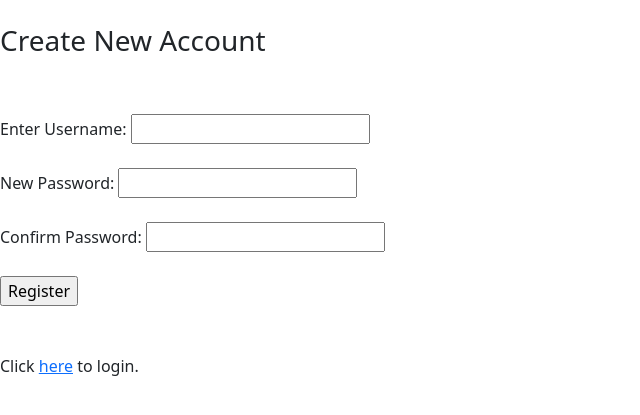
After one commit to hsojseven/COMP422_TTRPG, a Flask app: page /register/ in a window 1280 px wide. The commit adds this page. Shown: the top 415 px of the page, without its empty margins (0-640 px from the left). Run offline with Flask 2, Linux system fonts and the light colour scheme; parts of the project's set-up code (start-up, migrations or seed data) failed here and were passed over.

Commit message:
Login stuff is working

```diff
--- a/myforms.py
+++ b/myforms.py
@@ -1,14 +1,24 @@
 from flask_wtf import FlaskForm
-from wtforms import StringField, SubmitField
+from wtforms import StringField, SubmitField, PasswordField
 from wtforms.fields.simple import TextAreaField
-from wtforms.validators import InputRequired
+from wtforms.validators import InputRequired, EqualTo, Length
 
 # define our own FlaskForm subclass for our form
 class LoginForm(FlaskForm):
   username = StringField("Username: ", validators=[InputRequired()])
+  password = PasswordField("Password: ",
+      validators=[InputRequired(), Length(min=8, max=256)])
   submit = SubmitField("Submit")
 
 class GameForm(FlaskForm):
   name = StringField("Name: ", validators=[InputRequired()])
   description = TextAreaField("Description: ", validators=[InputRequired()])
   submit = SubmitField("Submit")
+
+class RegisterForm(FlaskForm):
+  username = StringField("Enter Username: ", validators=[InputRequired()])
+  password = PasswordField("New Password: ",
+      validators=[InputRequired(), Length(min=8, max=256)])
+  confirm_password = PasswordField("Confirm Password: ",
+      validators=[EqualTo('password')])
+  submit = SubmitField("Register")
--- a/server.py
+++ b/server.py
@@ -1,7 +1,10 @@
 import os
-from flask import Flask, render_template, request, redirect, url_for, session, flash, g, abort, jsonify
-from myforms import GameForm, LoginForm
+from flask import Flask, render_template, request, redirect, url_for, session, flash, g, jsonify
+from myforms import GameForm, LoginForm, RegisterForm
+from flask_login import UserMixin, LoginManager, login_required
+from flask_login import login_user, logout_user, current_user
 from flask_sqlalchemy import SQLAlchemy
+from hashing import UpdatedHasher
 
 app = Flask(__name__)
 app.config["SECRET_KEY"] = os.urandom(32)
@@ -14,19 +17,52 @@ app.config['SQLALCHEMY_DATABASE_URI'] = f"sqlite:///{dbfile}"
 app.config['SQLALCHEMY_TRACK_MODIFICATIONS'] = False
 db = SQLAlchemy(app)
 
-class User(db.Model):
+# Prepare and connect the LoginManager to this app
+app.login_manager = LoginManager()
+app.login_manager.login_view = 'get_login'
+@app.login_manager.user_loader
+def load_user(uid):
+    return User.query.get(int(uid))
+
+# open and read the contents of the pepper file into your pepper key
+pepfile = os.path.join(scriptdir, "pepper.bin")
+with open(pepfile, 'rb') as fin:
+  pepper_key = fin.read()
+
+# create a new instance of UpdatedHasher using that pepper key
+pwd_hasher = UpdatedHasher(pepper_key)
+#-----------------------------------------------------------------------------------------
+#------------------------------------- USER TABLE ----------------------------------------
+#-----------------------------------------------------------------------------------------
+class User(UserMixin, db.Model):
     __tablename__ = 'Users'
     id = db.Column(db.Integer, primary_key=True, autoincrement=True)
     username = db.Column(db.Unicode, nullable=False)
-    password = db.Column(db.Unicode, nullable=False)
+    password_hash = db.Column(db.LargeBinary) # hash is a binary attribute
     characters = db.relationship('Character', backref='Characters')
 
+     # make a write-only password property that just updates the stored hash
+    @property
+    def password(self):
+        raise AttributeError("password is a write-only attribute")
+    @password.setter
+    def password(self, pwd):
+        self.password_hash = pwd_hasher.hash(pwd)
+
+    # add a verify_password convenience method
+    def verify_password(self, pwd):
+        return pwd_hasher.check(pwd, self.password_hash)
+#-----------------------------------------------------------------------------------------
+#------------------------------------- GAME TABLE ----------------------------------------
+#-----------------------------------------------------------------------------------------
 class Game(db.Model):
     __tablename__ = 'Games'
     id = db.Column(db.Integer, primary_key=True, autoincrement=True)
     name = db.Column(db.Unicode, nullable=False)
     description = db.Column(db.Unicode, nullable=False)
-
+#-----------------------------------------------------------------------------------------
+#----------------------------------- CHARACTER TABLE -------------------------------------
+#-----------------------------------------------------------------------------------------
 class Character(db.Model):
     __tablename__ = 'Characters'
     id=db.Column(db.Integer, primary_key=True, autoincrement=True)
@@ -44,9 +80,9 @@ class Character(db.Model):
 db.drop_all()
 db.create_all()
 
-user1 = User(id=1, username="bobBuilder", password=1234)
-user2 = User(id=2, username="laryLobster", password=1234)
-user3 = User(id=3, username="davidV", password=1234)
+user1 = User(id=1, username="bobBuilder")
+user2 = User(id=2, username="laryLobster")
+user3 = User(id=3, username="davidV")
 
 char1 = Character(id=1, userID=user1.id, name="Grug", strength=24, dexterity=14, constitution=20, intelligence=0, wisdom=10, charisma=0)
 char2 = Character(id=2, userID=user1.id, name="Valfore", strength=10, dexterity=16, constitution=16, intelligence=14, wisdom=13, charisma=24)
@@ -60,28 +96,76 @@ game3 = Game(id=3, name="Vault of Kal'thari", description="Venture into the vaul
 
 db.session.add_all((user1, user2, user3, char1, char2, char3, char4, char5, game1, game2, game3))
 db.session.commit()
-##########################
-
-# for now just put a string in the login page and you will login
-@app.route("/", methods=["GET", "POST"])
-def login():
-	loginForm = LoginForm()
-	if request.method == 'GET':
-		return render_template("loginForm.html", form=loginForm)
-
-	if request.method == "POST":
-		if loginForm.validate():
-			return redirect(url_for("home"))
-		else:
-			for field,error in loginForm.errors.items():
-				flash(f"{field}: {error}")
-			return redirect(url_for("login"))
-
+#-----------------------------------------------------------------------------------------
+#-------------------------------------- HOME ROUTE ---------------------------------------
+#-----------------------------------------------------------------------------------------
 @app.route("/home/")
 def home():
     return render_template("home.j2", gameList=db.session.query(Game).all())
+#-----------------------------------------------------------------------------------------
+#---------------------------------- REGISTER NEW USER ------------------------------------
+#-----------------------------------------------------------------------------------------
+@app.get('/register/')
+def get_register():
+    form = RegisterForm()
+    return render_template('register.html', form=form)
 
-# route to make a new game
+@app.post('/register/')
+def post_register():
+    form = RegisterForm()
+    if form.validate():
+        # check if there is already a user with this username
+        user = User.query.filter_by(username=form.username.data).first()
+        # if the username is free, create a new user and send to login
+        if user is None:
+            user = User(username=form.username.data, password=form.password.data)
+            db.session.add(user)
+            db.session.commit()
+            return redirect(url_for('get_login'))
+        else: # if the username already exists
+            # flash a warning message and redirect to get registration form
+            flash('There is already an account with that username')
+            return redirect(url_for('get_register'))
+    else: # if the form was invalid
+        # flash error messages and redirect to get registration form again
+        for field, error in form.errors.items():
+            flash(f"{field}: {error}")
+        return redirect(url_for('get_register'))
+#-----------------------------------------------------------------------------------------
+#------------------------------------ USER LOG-IN ----------------------------------------
+#-----------------------------------------------------------------------------------------
+@app.get("/")
+def get_login():
+	login_form = LoginForm()
+	return render_template("loginForm.html", form=login_form)
+
+@app.post("/")
+def post_login():
+    form = LoginForm()
+    if form.validate():
+        # try to get the user associated with this username
+        user = User.query.filter_by(username=form.username.data).first()
+        # if this user exists and the password matches
+        if user is not None and user.verify_password(form.password.data):
+            # log this user in through the login_manager
+            login_user(user)
+            # redirect the user to the page they wanted or the home page
+            next = request.args.get('next')
+            if next is None or not next.startswith('/'):
+                next = url_for('home')
+            return redirect(next)
+        else: # if the user does not exist or the password is incorrect
+            # flash an error message and redirect to login form
+            flash('Invalid username or password')
+            return redirect(url_for('get_login'))
+    else: # if the form was invalid
+        # flash error messages and redirect to get login form again
+        for field, error in form.errors.items():
+            flash(f"{field}: {error}")
+        return redirect(url_for('get_login'))
+#-----------------------------------------------------------------------------------------
+#-------------------------------------- ADD GAME -----------------------------------------
+#-----------------------------------------------------------------------------------------
 @app.route("/addGame/", methods=["GET", "POST"])
 def addGame():
 	newGameForm = GameForm()
@@ -102,3 +186,12 @@ def addGame():
 @app.route("/game/", methods=["GET", "POST"])
 def game():
 	return "<h2> This will be a game </h2>"
+#-----------------------------------------------------------------------------------------
+#-------------------------------------- LOG OUT ------------------------------------------
+#-----------------------------------------------------------------------------------------
+@app.get('/logout/')
+@login_required
+def get_logout():
+    logout_user()
+    flash('You have been logged out')
+    return redirect(url_for('home'))
--- a/templates/loginForm.html
+++ b/templates/loginForm.html
@@ -31,8 +31,13 @@
       {# CSRF Protection #}
       {{ form.hidden_tag() }}
       {{ form.username.label }} {{ form.username() }}
+      <br><br>
+      {{form.password.label}} {{form.password()}}
+      <br><br>
       {{ form.submit() }}
     </form>
+
+    <br><br>To register click <a href="{{url_for('get_register')}}">here</a>. <br>
   </main>
 </body>
 </html>
--- /dev/null
+++ b/templates/register.html
@@ -0,0 +1,48 @@
+<!DOCTYPE html>
+<html lang="en">
+<head>
+  <meta charset="UTF-8">
+  <meta http-equiv="X-UA-Compatible" content="IE=edge">
+  <meta name="viewport" content="width=device-width, initial-scale=1.0">
+  <title>Register</title>
+
+  <link href="https://cdn.jsdelivr.net/npm/bootstrap@5.1.1/dist/css/bootstrap.min.css" rel="stylesheet" integrity="sha384-F3w7mX95PdgyTmZZMECAngseQB83DfGTowi0iMjiWaeVhAn4FJkqJByhZMI3AhiU" crossorigin="anonymous">
+  <script src="https://cdn.jsdelivr.net/npm/bootstrap@5.1.1/dist/js/bootstrap.bundle.min.js" integrity="sha384-/bQdsTh/da6pkI1MST/rWKFNjaCP5gBSY4sEBT38Q/9RBh9AH40zEOg7Hlq2THRZ" crossorigin="anonymous"></script>
+</head>
+<body>
+  <header>
+    <div class="container">
+      {% for message in get_flashed_messages() %}
+        <div class="alert alert-warning d-flex align-items-center alert-dismissible fade show">
+          <button type="button" class="close" data-bs-dismiss="alert">
+            &times;
+          </button>
+          {{ message }}
+        </div>
+      {% endfor %}
+    </div>
+  </header>
+  <main>
+  <br><h3> Create New Account </h3><br><br>
+    <form method="POST">
+      {{form.hidden_tag()}}
+
+      {{form.username.label}}
+      {{form.username()}}
+      <br><br>
+      {{form.password.label}}
+      {{form.password()}}
+      <br><br>
+      {{form.confirm_password.label}}
+      {{form.confirm_password()}}
+      <br><br>
+      {{form.submit()}}
+    </form>
+  </main>
+  <footer>
+    <br><br>
+    Click <a href="{{url_for('get_login')}}">here</a> to login.
+    <br>
+  </footer>
+</body>
+</html>
```
Also changed, not shown: hashing.py (added, +35 -0 lines), 1 other file.
